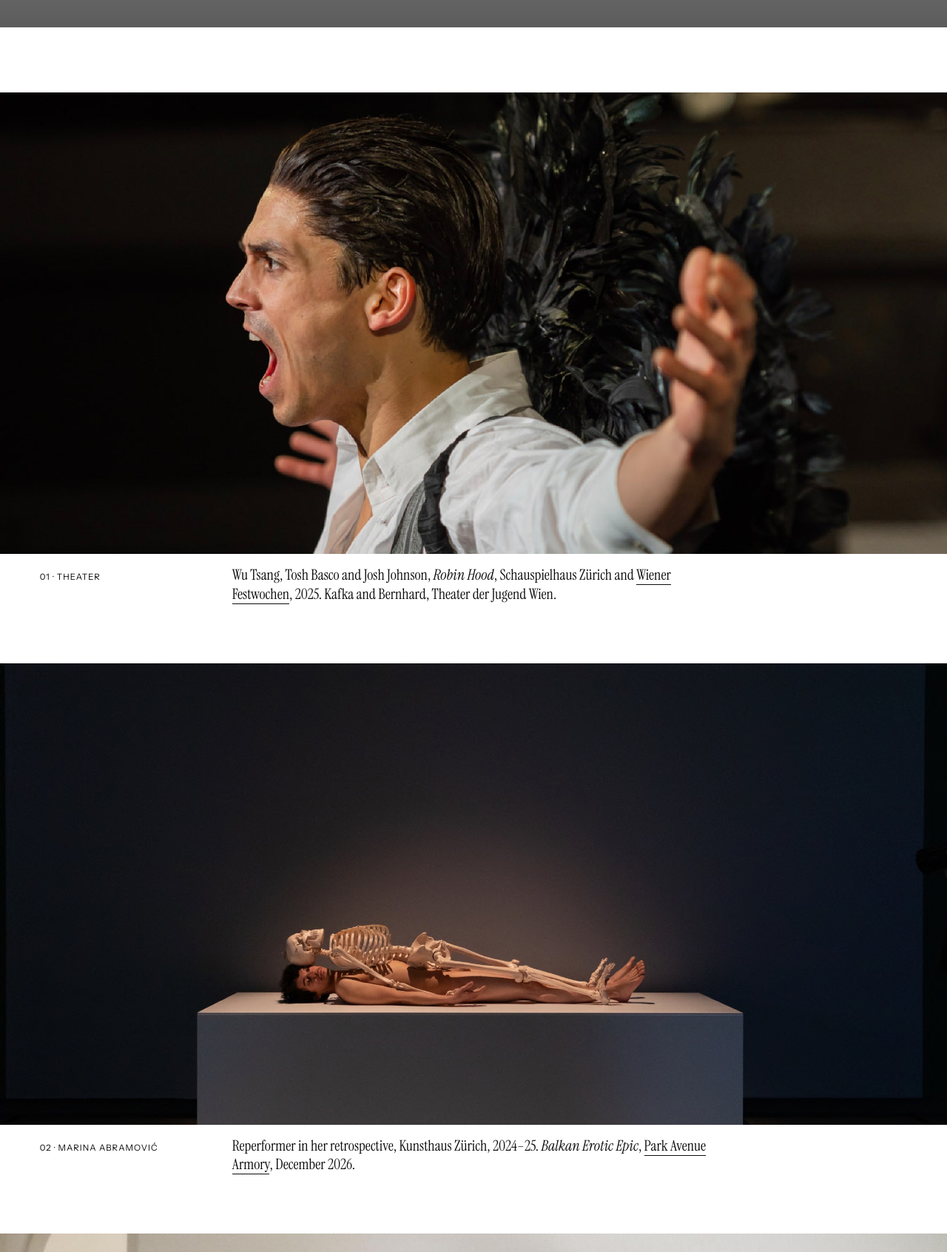
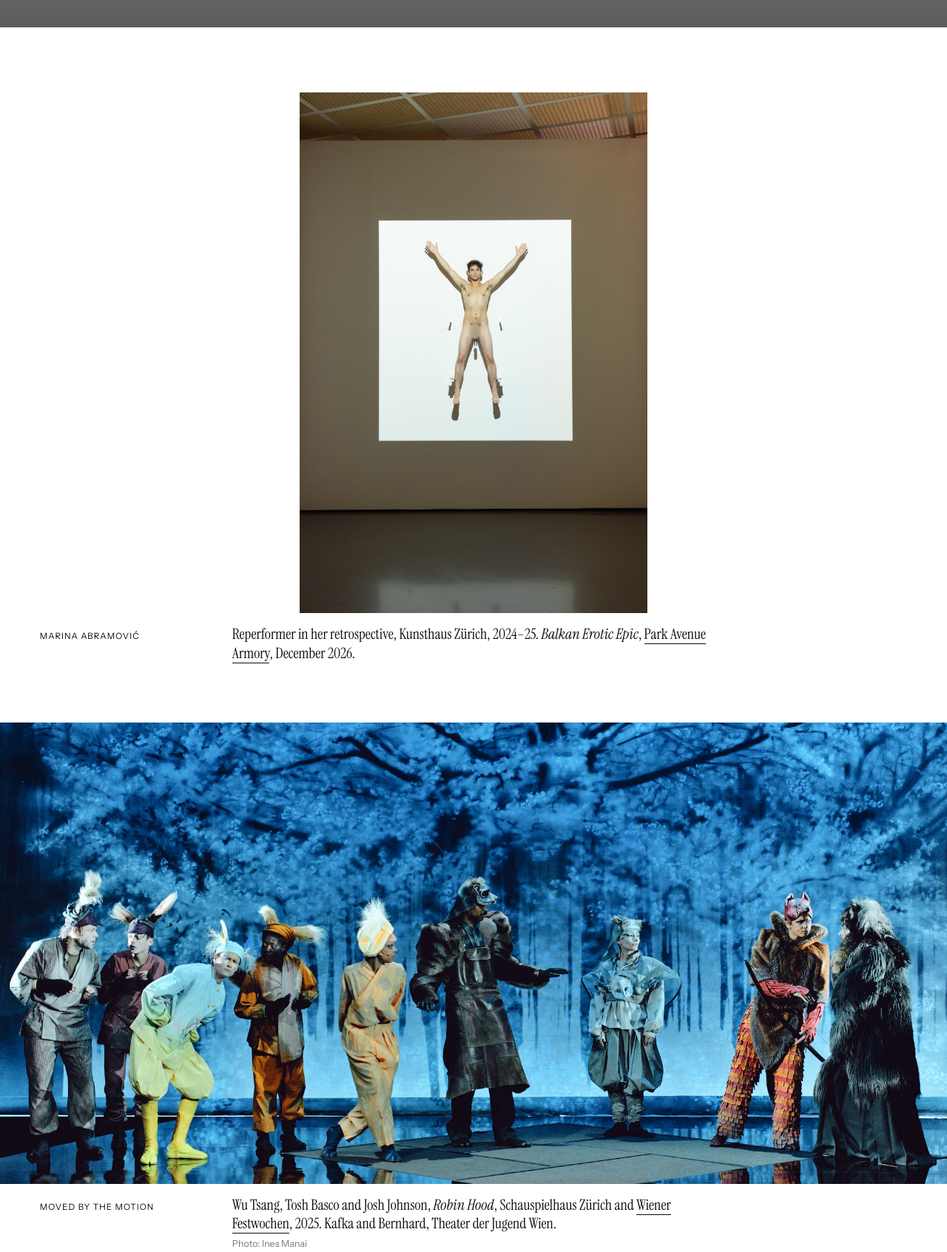
Before and after one commit to Grossi-thisisforyou/jasperengelhardt, a plain HTML site: page index.html in a window 1280 px wide. Shown: the part 763-2456 px from the top of the page at 74% size. Drawn offline with Linux system fonts and the light colour scheme; grey boxes are pictures that could not be loaded.

Commit message:
Picks: Abramovic first with Luminosity, Moved by the Motion, Seagull for academia
Robin Hood ensemble photo by Ines Manai (Schauspielhaus Zurich) for the
theater pick, now labelled Moved by the Motion. Labels without numbers.

Co-Authored-By: Claude Opus 5.5 <noreply@anthropic.com>

```diff
--- a/index.html
+++ b/index.html
@@ -87,9 +87,11 @@ section.block{padding:clamp(80px,14vh,160px) var(--pad)}
 .pick:last-child{margin-bottom:0}
 .pick img{display:block;width:100%;height:78vh;height:78svh;object-fit:cover}
 .pick figcaption{display:grid;grid-template-columns:minmax(120px,1fr) 4fr;gap:32px;align-items:baseline;padding:16px var(--pad) 0}
+.pick.tall img{width:auto;max-width:100%;height:88vh;height:88svh;margin:0 auto;object-fit:contain}
 .pick .label{color:var(--ink)}
+.pick .cr{display:block;margin-top:6px;font-family:var(--sans,inherit);font-size:12.5px;color:var(--mute)}
 .pick .v{font-family:var(--serif);font-size:clamp(19px,1.55vw,24px);line-height:1.3;max-width:34em}
-@media (max-width:760px){.pick img{height:auto;aspect-ratio:4/3}.pick figcaption{grid-template-columns:1fr;gap:8px;padding:14px 18px 0}}
+@media (max-width:760px){.pick img{height:auto;aspect-ratio:4/3}.pick.tall img{width:100%;aspect-ratio:auto}.pick figcaption{grid-template-columns:1fr;gap:8px;padding:14px 18px 0}}
 
 /* recognition */
 .recog{display:grid;grid-template-columns:minmax(120px,1fr) 4fr;gap:32px;padding:22px var(--pad);border-top:1px solid var(--line);border-bottom:1px solid var(--line);align-items:baseline}
@@ -326,21 +328,21 @@ table.rec tr:first-child td{border-top:1px solid var(--ink)}
 
 <!-- ================= TOP PICKS ================= -->
 <section class="picks" id="highlights" aria-label="Highlights">
-  <figure class="pick">
-    <img src="img/kafka-wien-2024-a.jpg" alt="Actor in a white shirt shouting, black feathers behind him" width="1632" height="1005" loading="lazy">
-    <figcaption><span class="label">01 · Theater</span><span class="v">Wu Tsang, Tosh Basco and Josh Johnson, <i>Robin Hood</i>, Schauspielhaus Zürich and <a href="https://www.festwochen.at/en/robin-hood">Wiener Festwochen</a>, 2025. Kafka and Bernhard, Theater der Jugend Wien.</span></figcaption>
+  <figure class="pick tall">
+    <img src="img/abramovic-luminosity-2025.jpg?v=3" alt="Naked performer suspended on a wall, arms raised" width="1600" height="2400" loading="lazy">
+    <figcaption><span class="label">Marina Abramović</span><span class="v">Reperformer in her retrospective, Kunsthaus Zürich, 2024–25. <i>Balkan Erotic Epic</i>, <a href="https://www.armoryonpark.org/season-events/2026-season/balkan-erotic-epic/#dates">Park Avenue Armory</a>, December 2026.</span></figcaption>
   </figure>
   <figure class="pick">
-    <img src="img/abramovic-nude-with-skeleton-2025.jpg?v=3" alt="Performer lying under a skeleton on a white plinth" width="2187" height="1458" loading="lazy">
-    <figcaption><span class="label">02 · Marina Abramović</span><span class="v">Reperformer in her retrospective, Kunsthaus Zürich, 2024–25. <i>Balkan Erotic Epic</i>, <a href="https://www.armoryonpark.org/season-events/2026-season/balkan-erotic-epic/#dates">Park Avenue Armory</a>, December 2026.</span></figcaption>
+    <img src="img/robin-hood-2025.jpg" alt="The ensemble of Robin Hood in animal costumes on a mirrored stage, a frozen blue forest behind them" width="2000" height="1500" loading="lazy">
+    <figcaption><span class="label">Moved by the Motion</span><span class="v">Wu Tsang, Tosh Basco and Josh Johnson, <i>Robin Hood</i>, Schauspielhaus Zürich and <a href="https://www.festwochen.at/en/robin-hood">Wiener Festwochen</a>, 2025. Kafka and Bernhard, Theater der Jugend Wien. <small class="cr">Photo: Ines Manai</small></span></figcaption>
   </figure>
   <figure class="pick">
     <img src="img/polizeiruf-2017-a.jpg" alt="Two men face to face in an empty room" width="1280" height="720" loading="lazy">
-    <figcaption><span class="label">03 · Polizeiruf&nbsp;110</span><span class="v">Lead as Farim, dir. Jan Bonny, ARD, 2017. Nominated, Best Newcomer, Deutscher Schauspielpreis 2019.</span></figcaption>
+    <figcaption><span class="label">Polizeiruf&nbsp;110</span><span class="v">Lead as Farim, dir. Jan Bonny, ARD, 2017. Nominated, Best Newcomer, Deutscher Schauspielpreis 2019.</span></figcaption>
   </figure>
   <figure class="pick">
-    <img src="img/mju/1054-1200.jpg" srcset="img/mju/1054-1200.jpg 1200w, img/mju/1054-2400.jpg 2400w" sizes="100vw" alt="Subway station tiles reading Elmhurst" loading="lazy">
-    <figcaption><span class="label">04 · Academia</span><span class="v">MFA, The New School, New York, DAAD scholar, 2026. MA and BA Acting, Zurich University of the Arts.</span></figcaption>
+    <img src="img/work/seagull-two-1600.jpg" srcset="img/work/seagull-two-1600.jpg 1600w, img/work/seagull-two-full.jpg 3840w" sizes="100vw" alt="Two performers seated side by side, one with an afro and a dark red suit, one in a crop top and camouflage trousers" width="1600" height="778" loading="lazy">
+    <figcaption><span class="label">Academia</span><span class="v">MFA, The New School, New York, DAAD scholar, 2026. MA and BA Acting, Zurich University of the Arts. <small class="cr"><i>The Seagull, New York, 2029</i>, The New School, 2026</small></span></figcaption>
   </figure>
 </section>
 
```
Also changed, not shown: alvar.html (+3 -1 lines), jasper.html (+3 -1 lines), ruben.html (+3 -1 lines), img/robin-hood-2025.jpg (added).
